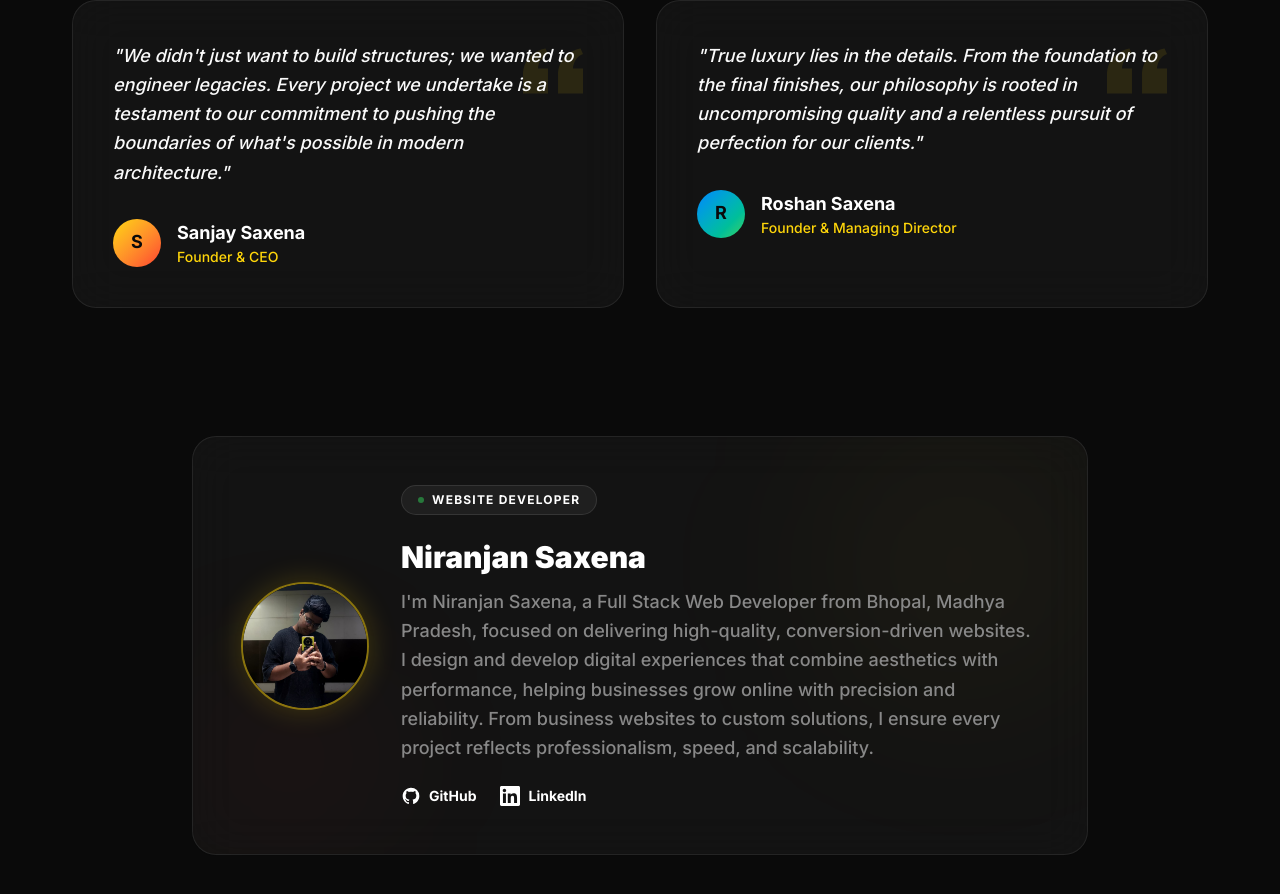
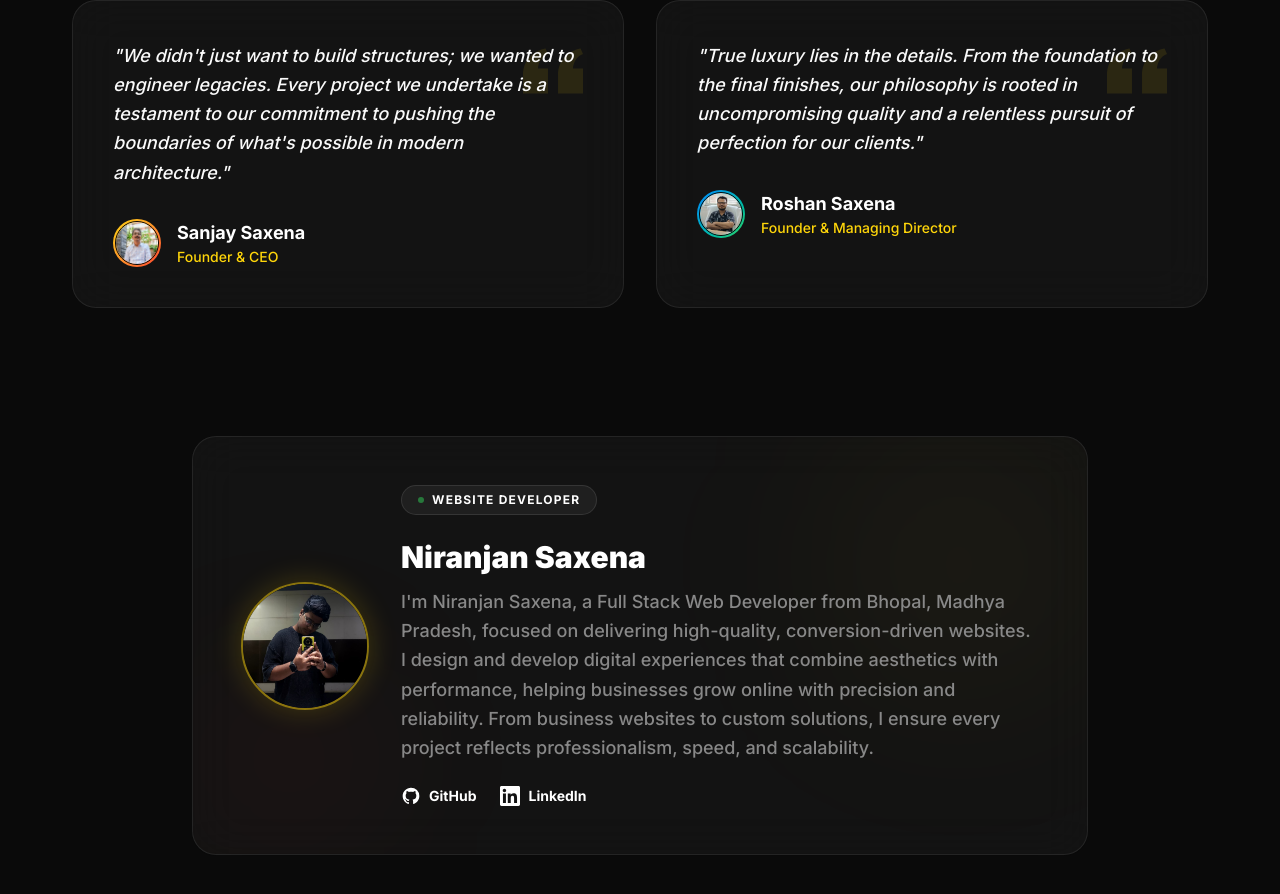
Before and after one commit to Niranjan8001/RCCbhopal, a Next.js app: page / in a window 1280 px wide. Shown: the part 8636-9530 px from the top of the page. Built offline with nearby package versions, Linux system fonts and the light colour scheme.

Commit message:
avatar update

```diff
--- a/src/components/AboutUs.tsx
+++ b/src/components/AboutUs.tsx
@@ -50,7 +50,7 @@ export default function AboutUs() {
                 <Image src="/sanjay.png" alt="Founder 1" fill className="object-cover transition-transform duration-700 group-hover:scale-110" />
                 <div className="absolute inset-0 bg-black/60 opacity-0 group-hover:opacity-100 transition-all duration-500 flex items-center justify-center backdrop-blur-sm">
                   <div className="transform translate-y-4 opacity-0 group-hover:translate-y-0 group-hover:opacity-100 transition-all duration-500 delay-100 text-center px-4">
-                    <p className="text-white font-bold text-lg tracking-wide">text 1</p>
+                    <p className="text-white font-bold text-lg tracking-wide">Sanjay Saxena</p>
                   </div>
                 </div>
               </div>
@@ -63,7 +63,7 @@ export default function AboutUs() {
                 <Image src="/roshan.png" alt="Founder 2" fill className="object-cover transition-transform duration-700 group-hover:scale-110" />
                 <div className="absolute inset-0 bg-black/60 opacity-0 group-hover:opacity-100 transition-all duration-500 flex items-center justify-center backdrop-blur-sm">
                   <div className="transform translate-y-4 opacity-0 group-hover:translate-y-0 group-hover:opacity-100 transition-all duration-500 delay-100 text-center px-4">
-                    <p className="text-white font-bold text-lg tracking-wide">text 2</p>
+                    <p className="text-white font-bold text-lg tracking-wide">Roshan Saxena</p>
                   </div>
                 </div>
               </div>
@@ -87,8 +87,10 @@ export default function AboutUs() {
               "We didn't just want to build structures; we wanted to engineer legacies. Every project we undertake is a testament to our commitment to pushing the boundaries of what's possible in modern architecture."
             </p>
             <div className="flex items-center gap-4">
-              <div className="w-12 h-12 rounded-full bg-gradient-to-br from-accent-yellow to-accent-red flex items-center justify-center font-bold text-lg text-background pb-0.5">
-                S
+              <div className="w-12 h-12 rounded-full bg-gradient-to-br from-accent-yellow to-accent-red p-[2px] flex-shrink-0">
+                <div className="w-full h-full rounded-full relative overflow-hidden border border-background">
+                  <Image src="/sanjay.png" alt="Sanjay Saxena" fill className="object-cover" />
+                </div>
               </div>
               <div>
                 <h4 className="font-bold text-white text-lg">Sanjay Saxena</h4>
@@ -111,8 +113,10 @@ export default function AboutUs() {
               "True luxury lies in the details. From the foundation to the final finishes, our philosophy is rooted in uncompromising quality and a relentless pursuit of perfection for our clients."
             </p>
             <div className="flex items-center gap-4">
-              <div className="w-12 h-12 rounded-full bg-gradient-to-br from-accent-blue to-accent-green flex items-center justify-center font-bold text-lg text-background pb-0.5">
-                R
+              <div className="w-12 h-12 rounded-full bg-gradient-to-br from-accent-blue to-accent-green p-[2px] flex-shrink-0">
+                <div className="w-full h-full rounded-full relative overflow-hidden border border-background">
+                  <Image src="/roshan.png" alt="Roshan Saxena" fill className="object-cover" />
+                </div>
               </div>
               <div>
                 <h4 className="font-bold text-white text-lg">Roshan Saxena</h4>
```
